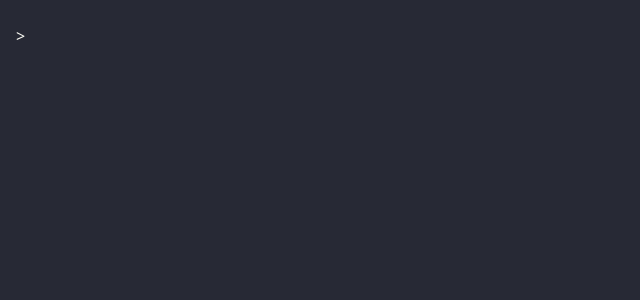
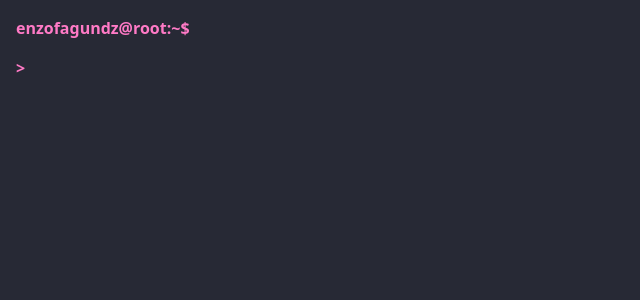
Before and after one commit to enzofagundz/portfolio, a Nuxt app: page / in a window 1280 px wide. Shown: the top 300 px of the page, without its empty margins (0-640 px from the left). Built offline with nearby package versions, Linux system fonts and the light colour scheme.

Commit message:
Add @pinia/nuxt module and create commands store

```diff
--- a/nuxt.config.ts
+++ b/nuxt.config.ts
@@ -1,7 +1,7 @@
 // https://nuxt.com/docs/api/configuration/nuxt-config
 export default defineNuxtConfig({
   devtools: { enabled: true },
-  modules: ['@nuxtjs/tailwindcss'],
+  modules: ['@nuxtjs/tailwindcss', '@pinia/nuxt'],
   css: ['~/assets/css/tailwind.css'],
   postcss: {
     plugins: {
--- a/package.json
+++ b/package.json
@@ -11,6 +11,7 @@
   },
   "devDependencies": {
     "@nuxtjs/tailwindcss": "^6.11.1",
+    "@pinia/nuxt": "^0.5.1",
     "daisyui": "^4.6.0",
     "nuxt": "^3.9.3",
     "vue": "^3.4.14",
--- a/pages/index.vue
+++ b/pages/index.vue
@@ -1,10 +1,17 @@
 <script setup>
-import { ref, watch } from 'vue'
+import { ref } from 'vue'
+import { useCommandsStore } from "~/stores/commands";
 
+const commandsStore = useCommandsStore()
+const commandsGetByCommandStore = commandsStore.getCommands
 const command = ref('')
 
 const enterClicked = () => {
-    console.log('enter clicked')
+    commandsGetByCommandStore.forEach((item) => {
+        if (command.value === item) {
+            command.value = ''
+        }
+    })
 }
 
 const upClicked = () => {
@@ -21,34 +28,36 @@ const tabClicked = () => {
 </script>
 
 <template>
-    <div>
-        <span>></span>
-        <!-- <input id="commandInput" x-ref="commandInput" wire:model="command" autocomplete="off"
-            wire:keydown.enter="enterClicked"
-            @keydown="$event.keyCode === 38 || $event.keyCode == 40 ? $wire.keydown($event.keyCode) : '';"
-            x-on:keyup="cmdCount = ($refs.commandInput.value.length)" autofocus="" onblur="this.focus()"
-            onfocusout="this.focus()" @click.outside="$refs.commandInput.focus()"> -->
-        <input
-            type="text"
-            id="commandInput"
-            v-model="command"
-            autocomplete="off"
-            autofocus=""
-            @keydown.enter="enterClicked"
-            @keydown.up="upClicked"
-            @keydown.down="downClicked"
-            @keydown.tab="tabClicked"
-        />
-</div>
+    <section>
+        <div>
+            <p>
+                enzofagundz@root:~$
+            </p>
+        </div>
+        <aside>
+            <span>></span>
+            <input type="text" id="commandInput" v-model="command" autocomplete="off" autofocus=""
+                @keydown.enter="enterClicked" @keydown.up="upClicked" @keydown.down="downClicked"
+                @keydown.tab="tabClicked" />
+        </aside>
+    </section>
 </template>
 
 <style scoped>
-div {
+section {
+    @apply flex flex-col justify-center space-y-2
+}
+
+aside {
     @apply flex flex-row items-center space-x-2
 }
 
 input {
     caret-shape: block;
-    @apply bg-transparent py-2 px-0 dark:text-white border-0 border-transparent outline-transparent outline-0 focus:border-0 focus:outline-none focus:border-transparent focus:shadow-transparent
+    @apply bg-transparent py-2 px-0 dark:text-white border-0 border-transparent outline-transparent outline-0 focus:border-0 focus:outline-none focus:border-transparent focus:shadow-transparent w-full
+}
+
+p, span {
+    @apply font-bold text-primary
 }
 </style>
--- /dev/null
+++ b/stores/commands.ts
@@ -0,0 +1,17 @@
+import { defineStore } from "pinia"
+
+export const useCommandsStore = defineStore({
+    id: "commands",
+    state: () => ({
+        commands: [
+            "help",
+            "ls",
+        ],
+    }),
+    getters: {
+        getCommands(): string[]
+        {
+            return this.commands;
+        },
+    }
+});
```
Also changed, not shown: 1 other file (tests, documents, lock files or other folders).
